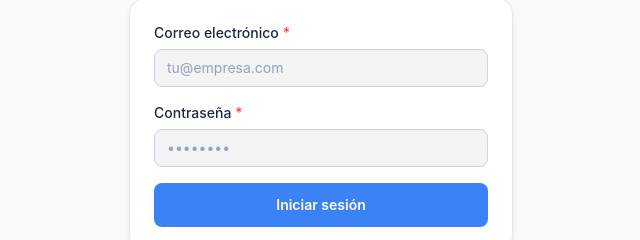
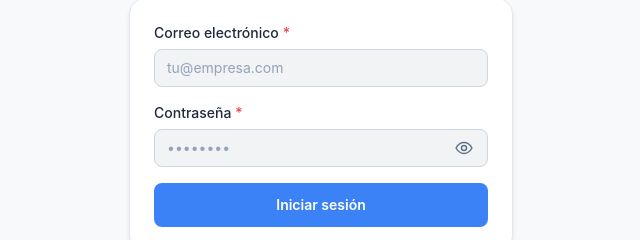
Before and after one commit to L3x-00/ERP-CC, a Next.js app: page /iniciar-sesion in a window 1280 px wide. Shown: the part 319-559 px from the top of the page, without its empty margins (319-959 px from the left). Built offline with nearby package versions, Linux system fonts and the light colour scheme.

Commit message:
fix(auth): login sin SELECT * (grants por columna) y visor de contrasena

```diff
--- a/src/modulos/autenticacion/acciones/iniciar-sesion.ts
+++ b/src/modulos/autenticacion/acciones/iniciar-sesion.ts
@@ -21,6 +21,14 @@ import { crearClienteSupabaseServidor } from '@/nucleo/supabase/servidor';
  * correcta, o si la cuenta está desactivada (evita usarlo como oráculo). */
 const MENSAJE_CREDENCIALES_INVALIDAS = 'Credenciales inválidas o correo no verificado';
 const MENSAJE_BLOQUEADO = 'Demasiados intentos. Intenta de nuevo más tarde.';
+
+/**
+ * Columnas permitidas por los grants por columna de `usuarios` (la correctiva
+ * 20260911000004 revocó `SELECT *` a `authenticated` para no exponer
+ * `pin_operador`). `SELECT *` aquí rompía el login con contraseña correcta.
+ */
+const COLUMNAS_USUARIO_LOGIN =
+  'id, email, nombre_completo, rol, activo, ultimo_login_at, creado_en, actualizado_en';
 
 /**
  * Server Action de inicio de sesión con email y contraseña (Supabase Auth).
@@ -62,7 +70,7 @@ export async function iniciarSesionAccion(entrada: unknown): Promise<RespuestaAc
 
     const { data: fila, error: errorFila } = await supabase
       .from('usuarios')
-      .select('*')
+      .select(COLUMNAS_USUARIO_LOGIN)
       .eq('id', data.user.id)
       .single();
 
@@ -75,7 +83,8 @@ export async function iniciarSesionAccion(entrada: unknown): Promise<RespuestaAc
       return { exito: false, error: MENSAJE_CREDENCIALES_INVALIDAS };
     }
 
-    const usuario = filaAUsuario(fila as FilaUsuario);
+    const filaTipada = fila as Omit<FilaUsuario, 'pin_operador'>;
+    const usuario = filaAUsuario({ ...filaTipada, pin_operador: null });
 
     if (!usuario.activo) {
       await supabase.auth.signOut();
--- a/src/modulos/autenticacion/componentes/formulario-iniciar-sesion.tsx
+++ b/src/modulos/autenticacion/componentes/formulario-iniciar-sesion.tsx
@@ -19,6 +19,7 @@ export function FormularioIniciarSesion() {
   const [contrasena, setContrasena] = useState('');
   const [error, setError] = useState<string | null>(null);
   const [enviando, setEnviando] = useState(false);
+  const [mostrarContrasena, setMostrarContrasena] = useState(false);
   const [hidratado, setHidratado] = useState(false);
 
   useEffect(() => {
@@ -73,16 +74,29 @@ export function FormularioIniciarSesion() {
 
       <div className="flex flex-col gap-1.5">
         <Label htmlFor="contrasena" obligatorio>Contraseña</Label>
+        <div className="relative">
           <Input
             id="contrasena"
             name="contrasena"
-          type="password"
+            type={mostrarContrasena ? 'text' : 'password'}
             autoComplete="current-password"
             required
             value={contrasena}
             onChange={(evento) => setContrasena(evento.target.value)}
             placeholder="••••••••"
+            className="pr-11"
           />
+          <button
+            type="button"
+            onClick={() => setMostrarContrasena((visible) => !visible)}
+            aria-label={mostrarContrasena ? 'Ocultar contraseña' : 'Mostrar contraseña'}
+            aria-pressed={mostrarContrasena}
+            title={mostrarContrasena ? 'Ocultar contraseña' : 'Mostrar contraseña'}
+            className="absolute right-1.5 top-1/2 -translate-y-1/2 rounded-md p-2 text-texto-secundario transition-colors hover:text-texto-primario focus-visible:outline-none focus-visible:ring-2 focus-visible:ring-acento"
+          >
+            {mostrarContrasena ? <IconoOjoCerrado /> : <IconoOjoAbierto />}
+          </button>
+        </div>
       </div>
 
       {error !== null && (
@@ -97,3 +111,43 @@ export function FormularioIniciarSesion() {
     </form>
   );
 }
+
+/** Icono de ojo abierto (la contraseña es visible). */
+function IconoOjoAbierto() {
+  return (
+    <svg
+      aria-hidden="true"
+      viewBox="0 0 24 24"
+      className="size-5"
+      fill="none"
+      stroke="currentColor"
+      strokeWidth="1.8"
+      strokeLinecap="round"
+      strokeLinejoin="round"
+    >
+      <path d="M2.5 12s3.5-6.5 9.5-6.5 9.5 6.5 9.5 6.5-3.5 6.5-9.5 6.5S2.5 12 2.5 12Z" />
+      <circle cx="12" cy="12" r="3" />
+    </svg>
+  );
+}
+
+/** Icono de ojo tachado (la contraseña está oculta). */
+function IconoOjoCerrado() {
+  return (
+    <svg
+      aria-hidden="true"
+      viewBox="0 0 24 24"
+      className="size-5"
+      fill="none"
+      stroke="currentColor"
+      strokeWidth="1.8"
+      strokeLinecap="round"
+      strokeLinejoin="round"
+    >
+      <path d="M4 4l16 16" />
+      <path d="M10.6 5.7A9.8 9.8 0 0 1 12 5.5c6 0 9.5 6.5 9.5 6.5a17.3 17.3 0 0 1-3.4 4.2" />
+      <path d="M6.3 7.4A16.7 16.7 0 0 0 2.5 12s3.5 6.5 9.5 6.5c1.3 0 2.5-.3 3.6-.8" />
+      <path d="M9.9 9.9a3 3 0 0 0 4.2 4.2" />
+    </svg>
+  );
+}
```
Lines whose indentation alone changed are shown as unchanged.
